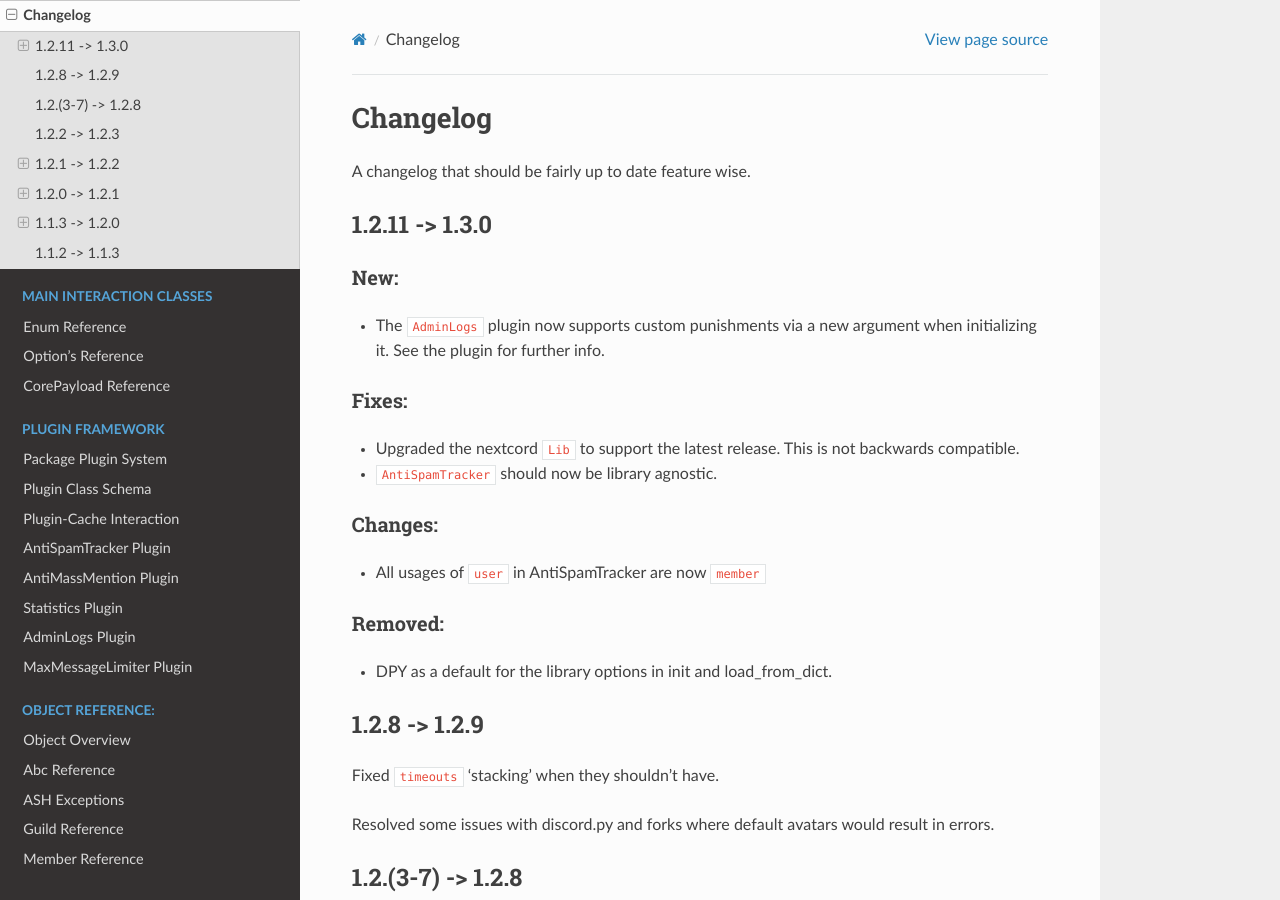
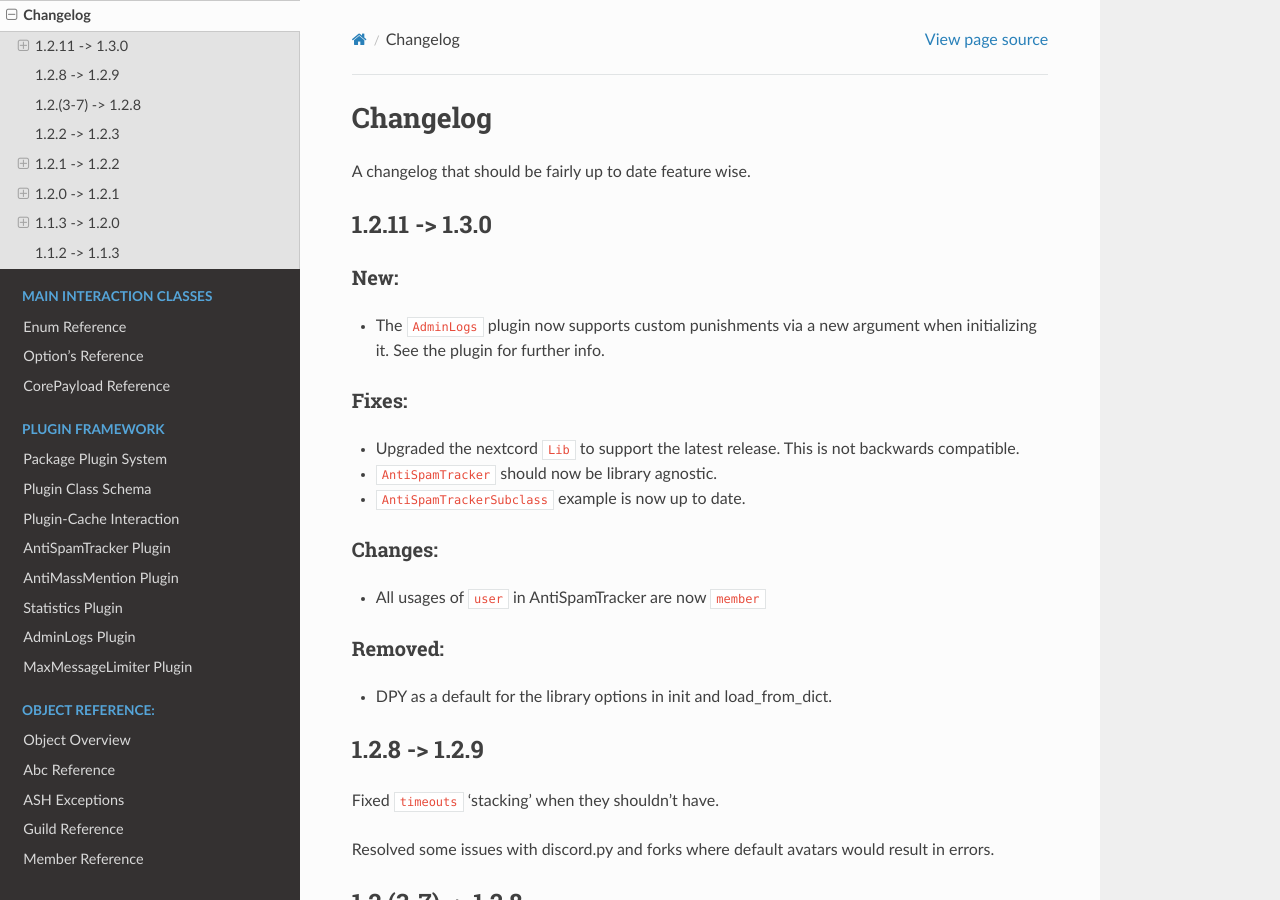
Before and after one commit to Skelmis/Discord-Anti-Spam, a Sphinx documentation site: the page built from docs/modules/changelog.rst, in a window 1280 px wide and 900 px high. Built offline with Sphinx 7.4.7 and the Read the Docs theme 2.0.0, drawn with Linux system fonts in a browser that asks for light colours.

Commit message:
doc: #90

```diff
--- a/docs/modules/changelog.rst
+++ b/docs/modules/changelog.rst
@@ -20,6 +20,8 @@ Fixes:
   This is not backwards compatible.
 
 - ``AntiSpamTracker`` should now be library agnostic.
+
+- ``AntiSpamTrackerSubclass`` example is now up to date.
 
 Changes:
 ********
```
